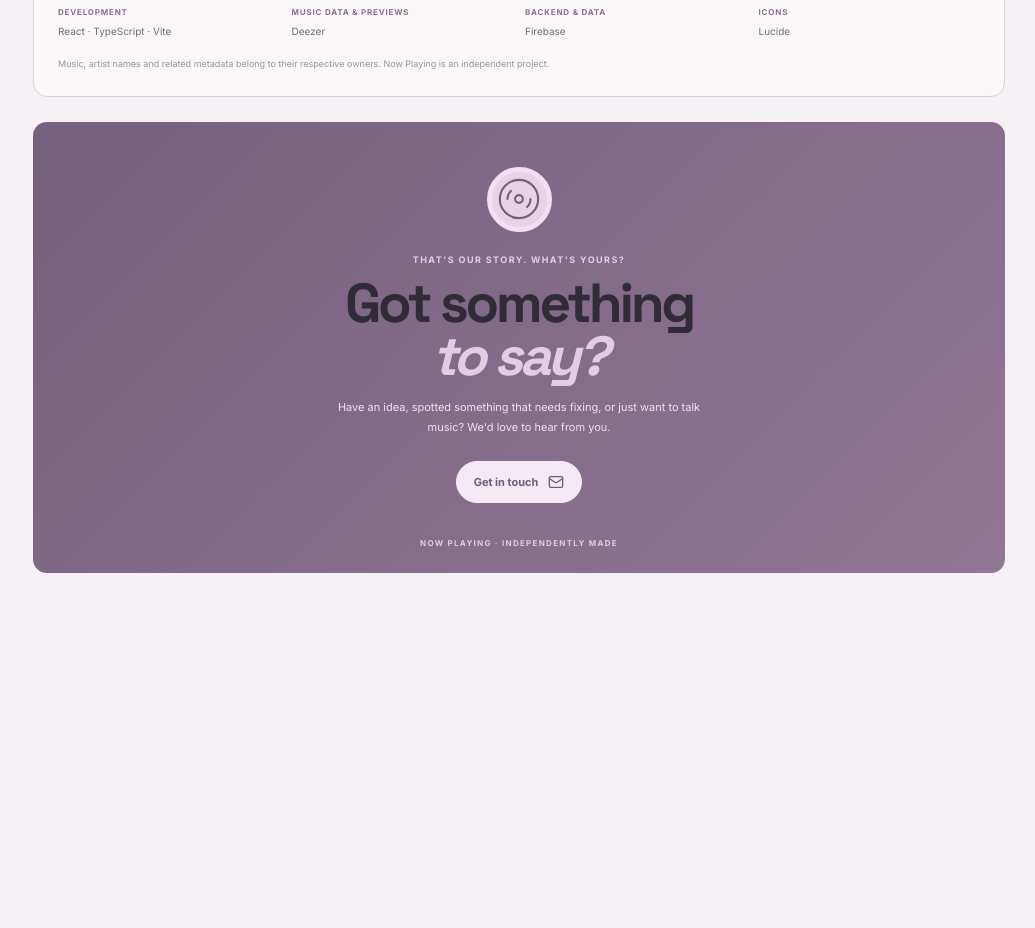
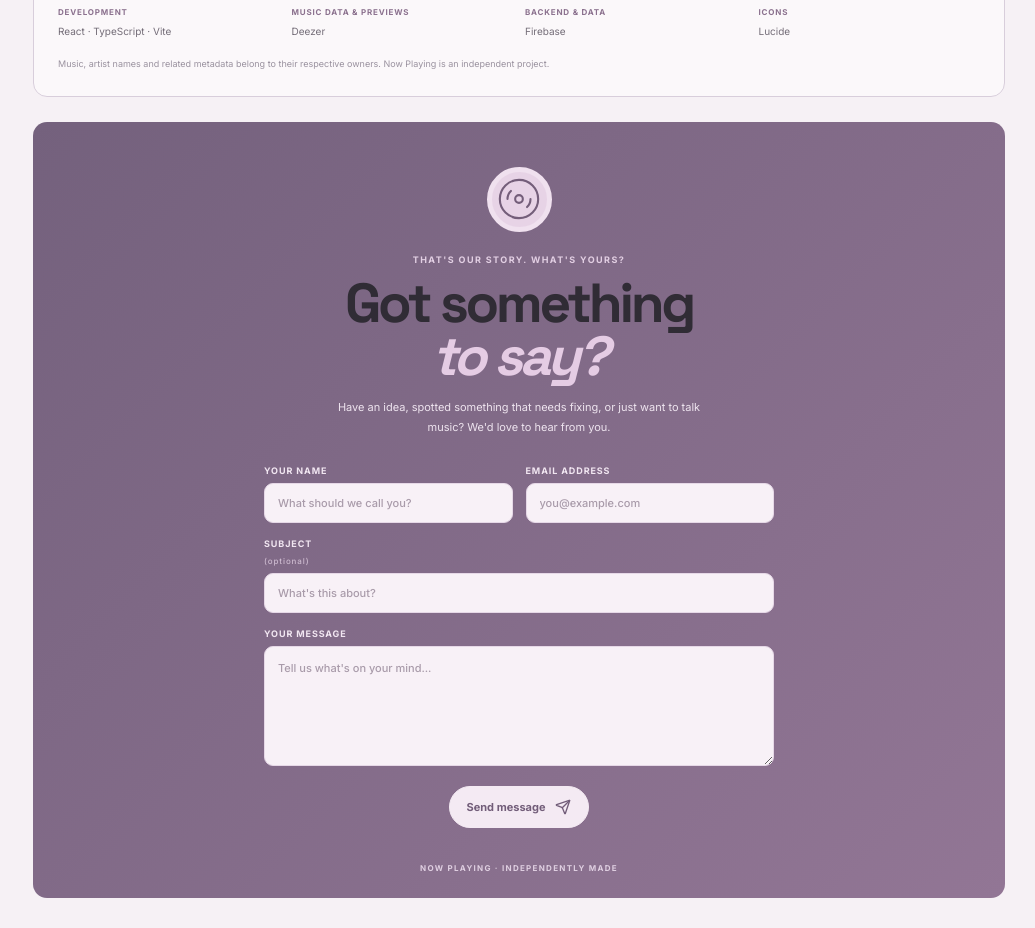
Before and after one commit to PhiLouGii/now-playing, a React (Vite) app: page /about in a window 1280 px wide. Shown: the part 3440-4368 px from the top of the page, without its empty margins (245-1280 px from the left). Before the commit the page ends 4043 px from the top, so only its background shows below. Built offline with nearby package versions, Linux system fonts and the light colour scheme; no server answers.

Commit message:
feat: add contact form to About page with submission handling and feedback

```diff
--- a/src/pages/About/About.css
+++ b/src/pages/About/About.css
@@ -876,6 +876,104 @@
 }
 
 /* =========================================================
+   CONTACT FORM
+   ========================================================= */
+
+.about-contact-form {
+  width: min(100%, 510px);
+  display: flex;
+  flex-direction: column;
+  gap: 15px;
+  margin-top: 27px;
+  text-align: left;
+}
+
+.about-contact-form__row {
+  display: grid;
+  grid-template-columns: 1fr 1fr;
+  gap: 13px;
+}
+
+.about-contact-form label {
+  display: flex;
+  flex-direction: column;
+  gap: 7px;
+  color: #f1e6f1;
+  font-size: 9px;
+  font-weight: 800;
+  letter-spacing: .1em;
+  text-transform: uppercase;
+}
+
+.about-contact-form label span {
+  display: inline;
+  color: #cdbbd0;
+  font-size: 8px;
+  font-weight: 500;
+  text-transform: none;
+}
+
+.about-contact-form input,
+.about-contact-form textarea {
+  width: 100%;
+  padding: 12px 13px;
+  color: #493d4d;
+  background: #f8f1f7;
+  border: 1px solid #e6d8e7;
+  border-radius: 9px;
+  outline: none;
+  font-family: var(--font-body);
+  font-size: 11px;
+  font-weight: 500;
+  letter-spacing: normal;
+  text-transform: none;
+  transition: border-color var(--transition-fast), box-shadow var(--transition-fast);
+}
+
+.about-contact-form input::placeholder,
+.about-contact-form textarea::placeholder {
+  color: #a99baa;
+}
+
+.about-contact-form input:focus,
+.about-contact-form textarea:focus {
+  border-color: #d9b8d9;
+  box-shadow: 0 0 0 3px #e5cce430;
+}
+
+.about-contact-form textarea {
+  resize: vertical;
+  min-height: 120px;
+  line-height: 1.7;
+}
+
+.about-contact-form__submit {
+  align-self: center;
+  margin-top: 5px;
+  cursor: pointer;
+}
+
+.about-contact-form__submit:disabled {
+  opacity: .65;
+  cursor: not-allowed;
+  transform: none;
+}
+
+.about-contact-form__feedback {
+  font-size: 11px;
+  line-height: 1.6;
+  text-align: center;
+}
+
+.about-contact-form__feedback.is-success {
+  color: #e0f2df;
+}
+
+.about-contact-form__feedback.is-error {
+  color: #ffd8d8;
+}
+
+/* =========================================================
    RESPONSIVE
    ========================================================= */
 
@@ -1004,6 +1102,10 @@
     font-size: 12px;
   }
 
+  .about-contact-form__row {
+  grid-template-columns: 1fr;
+}
+
   .about-faq__answer {
     padding-left: 28px;
   }
--- a/src/pages/About/About.tsx
+++ b/src/pages/About/About.tsx
@@ -8,11 +8,12 @@ import {
   Layers3,
   Mail,
   Radio,
+  Send,
   Sparkles,
   Terminal,
 } from 'lucide-react'
 
-import { useState } from 'react'
+import { useState, type FormEvent } from 'react'
 import './About.css'
 
 
@@ -82,6 +83,47 @@ const roadmap = [
 
 function About() {
   const [openFaq, setOpenFaq] = useState<number | null>(0)
+
+  const [formData, setFormData] = useState({
+    name: '',
+    email: '',
+    subject: '',
+    message: '',
+  })
+
+  const [formStatus, setFormStatus] = useState<
+    'idle' | 'submitting' | 'success' | 'error'
+  >('idle')
+
+  const handleContactSubmit = async (event: FormEvent<HTMLFormElement>) => {
+    event.preventDefault()
+    setFormStatus('submitting')
+
+    try {
+      const response = await fetch('https://formspree.io/f/meaadzzk', {
+        method: 'POST',
+        headers: {
+          'Content-Type': 'application/json',
+          Accept: 'application/json',
+        },
+        body: JSON.stringify(formData),
+      })
+
+      if (!response.ok) {
+        throw new Error('Something went wrong while sending your message.')
+      }
+
+      setFormStatus('success')
+      setFormData({
+        name: '',
+        email: '',
+        subject: '',
+        message: '',
+      })
+    } catch {
+      setFormStatus('error')
+    }
+  }
 
   return (
     <main className="about-page">
@@ -519,7 +561,7 @@ function About() {
           CONTACT / CLOSING
           ===================================================== */}
 
-      <section className="about-closing">
+      <section className="about-closing" id="contact">
   <div className="about-closing__record">
     <Disc3 size={46} strokeWidth={1.1} />
   </div>
@@ -537,10 +579,88 @@ function About() {
     or just want to talk music? We'd love to hear from you.
   </p>
 
-        <a href="mailto:" className="about-button about-button--light">
-          Get in touch
-          <Mail size={16} />
-        </a>
+  <form className="about-contact-form" onSubmit={handleContactSubmit}>
+    <div className="about-contact-form__row">
+      <label>
+        Your name
+        <input
+          type="text"
+          name="name"
+          placeholder="What should we call you?"
+          value={formData.name}
+          onChange={(event) =>
+            setFormData({ ...formData, name: event.target.value })
+          }
+          required
+        />
+      </label>
+
+      <label>
+        Email address
+        <input
+          type="email"
+          name="email"
+          placeholder="you@example.com"
+          value={formData.email}
+          onChange={(event) =>
+            setFormData({ ...formData, email: event.target.value })
+          }
+          required
+        />
+      </label>
+    </div>
+
+    <label>
+      Subject <span>(optional)</span>
+      <input
+        type="text"
+        name="subject"
+        placeholder="What's this about?"
+        value={formData.subject}
+        onChange={(event) =>
+          setFormData({ ...formData, subject: event.target.value })
+        }
+      />
+    </label>
+
+    <label>
+      Your message
+      <textarea
+        name="message"
+        placeholder="Tell us what's on your mind..."
+        rows={5}
+        value={formData.message}
+        onChange={(event) =>
+          setFormData({ ...formData, message: event.target.value })
+        }
+        required
+      />
+    </label>
+
+    <button
+      type="submit"
+      className="about-button about-button--light about-contact-form__submit"
+      disabled={formStatus === 'submitting'}
+    >
+      {formStatus === 'submitting'
+        ? 'Sending...'
+        : 'Send message'}
+
+      <Send size={16} />
+    </button>
+
+    {formStatus === 'success' && (
+      <p className="about-contact-form__feedback is-success" role="status">
+        Message sent! Thanks for getting in touch. We'll be in touch soon.
+      </p>
+    )}
+
+    {formStatus === 'error' && (
+      <p className="about-contact-form__feedback is-error" role="alert">
+        We couldn't send your message. Please try again in a moment.
+      </p>
+    )}
+  </form>
 
   <span className="about-closing__footer">
     NOW PLAYING · INDEPENDENTLY MADE
```
Lines whose indentation alone changed are shown as unchanged.
